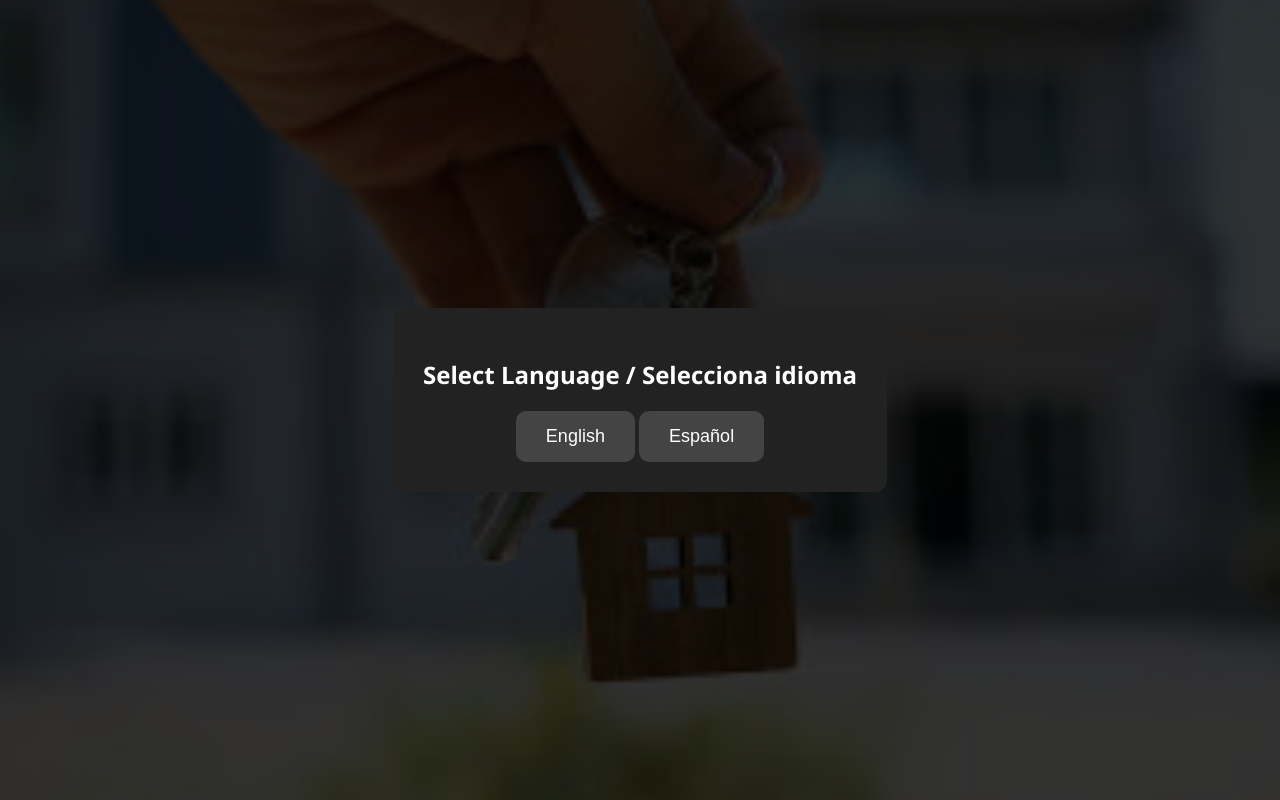
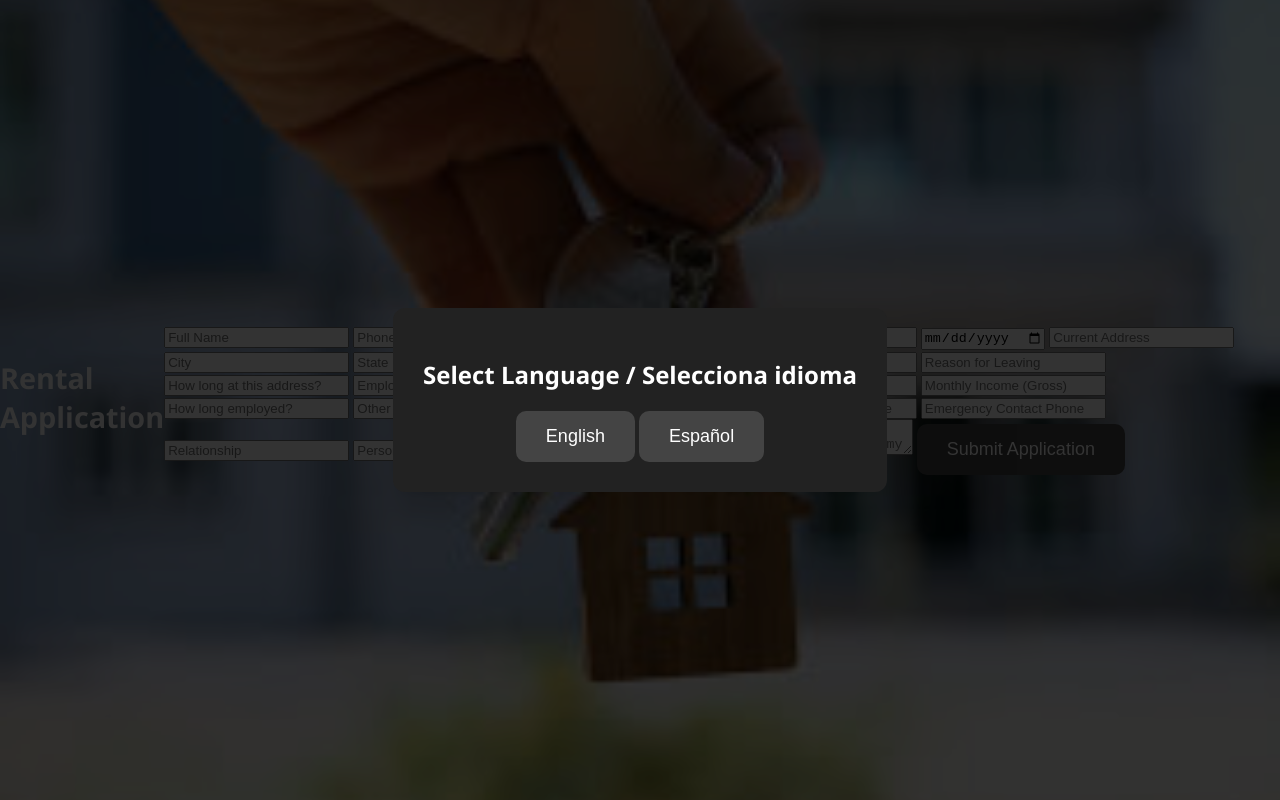
Before and after one commit to judaro26/rentals, a plain HTML site: page index.html in a window 1280 px wide. Drawn offline with Linux system fonts and the light colour scheme.

Commit message:
Update index.html

```diff
--- a/index.html
+++ b/index.html
@@ -105,17 +105,51 @@
    </div>
 
   <!-- Application Form -->
-  <div id="applicationForm" class="hidden language-selector">
-    <h2 id="formTitle">Rental Application</h2>
-    <form id="rentalForm">
-      <input type="text" placeholder="Full Name" required />
-      <input type="email" placeholder="Email Address" required />
-      <input type="tel" placeholder="Phone Number" required />
-      <textarea placeholder="Tell us about yourself" rows="4"></textarea>
-      <button type="submit" class="lang-btn">Submit Application</button>
-    </form>
-    <button class="back-button" onclick="goBack()">← Back</button>
-  </div>
+  <h2 id="formTitle">Rental Application</h2>
+  <form id="rentalApplicationForm">
+    <!-- Personal Info -->
+    <input type="text" placeholder="Full Name" required>
+    <input type="text" placeholder="Phone Number" required>
+    <input type="email" placeholder="Email Address" required>
+    <input type="text" placeholder="Social Security Number" required>
+    <input type="date" placeholder="Date of Birth" required>
+
+    <!-- Current Address -->
+    <input type="text" placeholder="Current Address" required>
+    <input type="text" placeholder="City" required>
+    <input type="text" placeholder="State" required>
+    <input type="text" placeholder="ZIP Code" required>
+    <input type="text" placeholder="Landlord Name & Phone" required>
+    <input type="text" placeholder="Reason for Leaving" required>
+    <input type="text" placeholder="How long at this address?" required>
+
+    <!-- Employment Info -->
+    <input type="text" placeholder="Employer Name" required>
+    <input type="text" placeholder="Employer Phone" required>
+    <input type="text" placeholder="Position / Title" required>
+    <input type="text" placeholder="Monthly Income (Gross)" required>
+    <input type="text" placeholder="How long employed?" required>
+
+    <!-- Other Income -->
+    <input type="text" placeholder="Other Income Source (if any)">
+    <input type="text" placeholder="Other Income Amount">
+
+    <!-- Emergency Contact -->
+    <input type="text" placeholder="Emergency Contact Name" required>
+    <input type="text" placeholder="Emergency Contact Phone" required>
+    <input type="text" placeholder="Relationship" required>
+
+    <!-- References -->
+    <input type="text" placeholder="Personal Reference Name">
+    <input type="text" placeholder="Reference Phone">
+
+    <!-- Authorization -->
+    <textarea placeholder="I authorize the landlord to verify my information and run a background/credit check." required></textarea>
+
+    <!-- Submit Button -->
+    <button type="submit">Submit Application</button>
+  </form>
+
 
    <script src="script.js"></script>
  </body>
```
